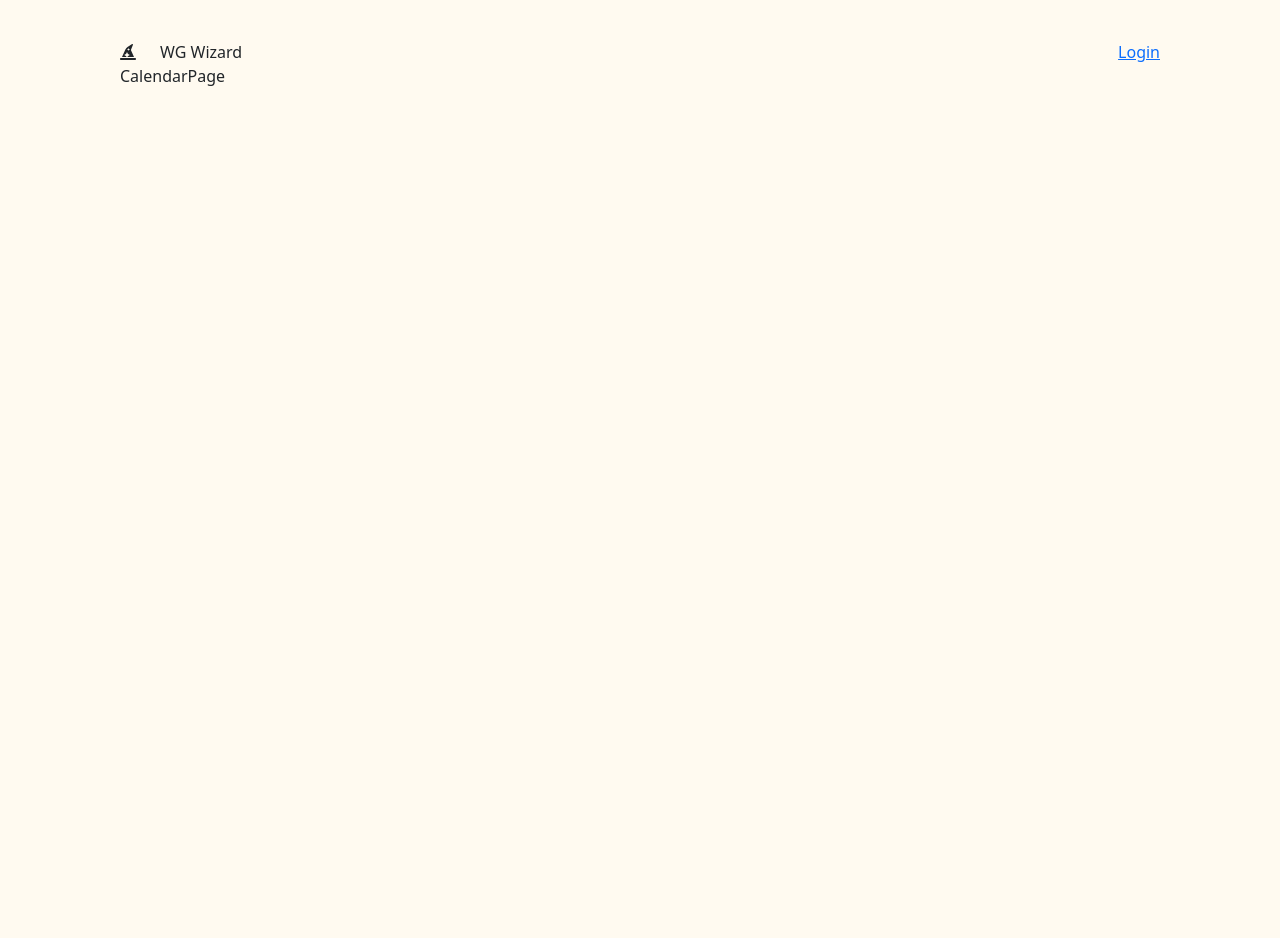
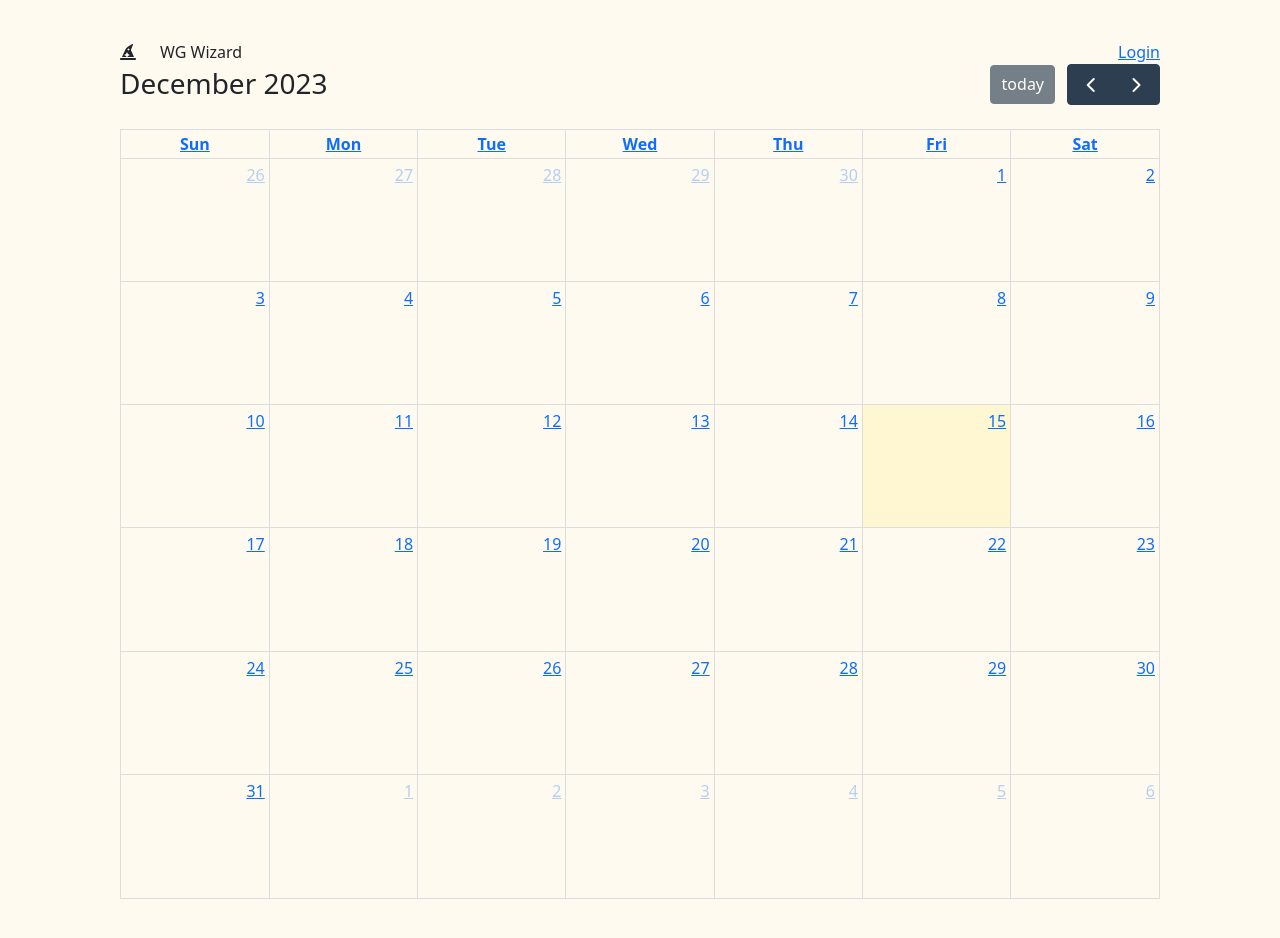
Before and after one commit to NikitaVlas/wg-wizard, a React (Vite) app in the folder client/: page /calendar in a window 1280 px wide. Before the commit the page ends 800 px from the top, so only its background shows below. Built offline with nearby package versions, Linux system fonts and the light colour scheme; no server answers.

Commit message:
feat(client): Calendar basic

```diff
--- a/client/package.json
+++ b/client/package.json
@@ -15,9 +15,12 @@
     "@fortawesome/free-regular-svg-icons": "^6.5.1",
     "@fortawesome/free-solid-svg-icons": "^6.5.1",
     "@fortawesome/react-fontawesome": "^0.2.0",
+    "@fullcalendar/daygrid": "^6.1.10",
+    "@fullcalendar/react": "^6.1.10",
     "@reduxjs/toolkit": "^2.0.1",
     "axios": "^1.6.2",
     "bootstrap": "^5.3.2",
+    "fullcalendar": "^6.1.10",
     "react": "^18.2.0",
     "react-dom": "^18.2.0",
     "react-redux": "^9.0.4",
--- a/client/src/pages/CalendarPage.jsx
+++ b/client/src/pages/CalendarPage.jsx
@@ -1,9 +1,14 @@
 import React from 'react';
+import FullCalendar from "@fullcalendar/react";
+import dayGridPlugin from '@fullcalendar/daygrid'
 
 const CalendarPage = () => {
     return (
         <div>
-            CalendarPage
+            <FullCalendar
+                plugins={[ dayGridPlugin ]}
+                initialView="dayGridMonth"
+            />
         </div>
     );
 };
```
Also changed, not shown: 1 other file (tests, documents, lock files or other folders).
